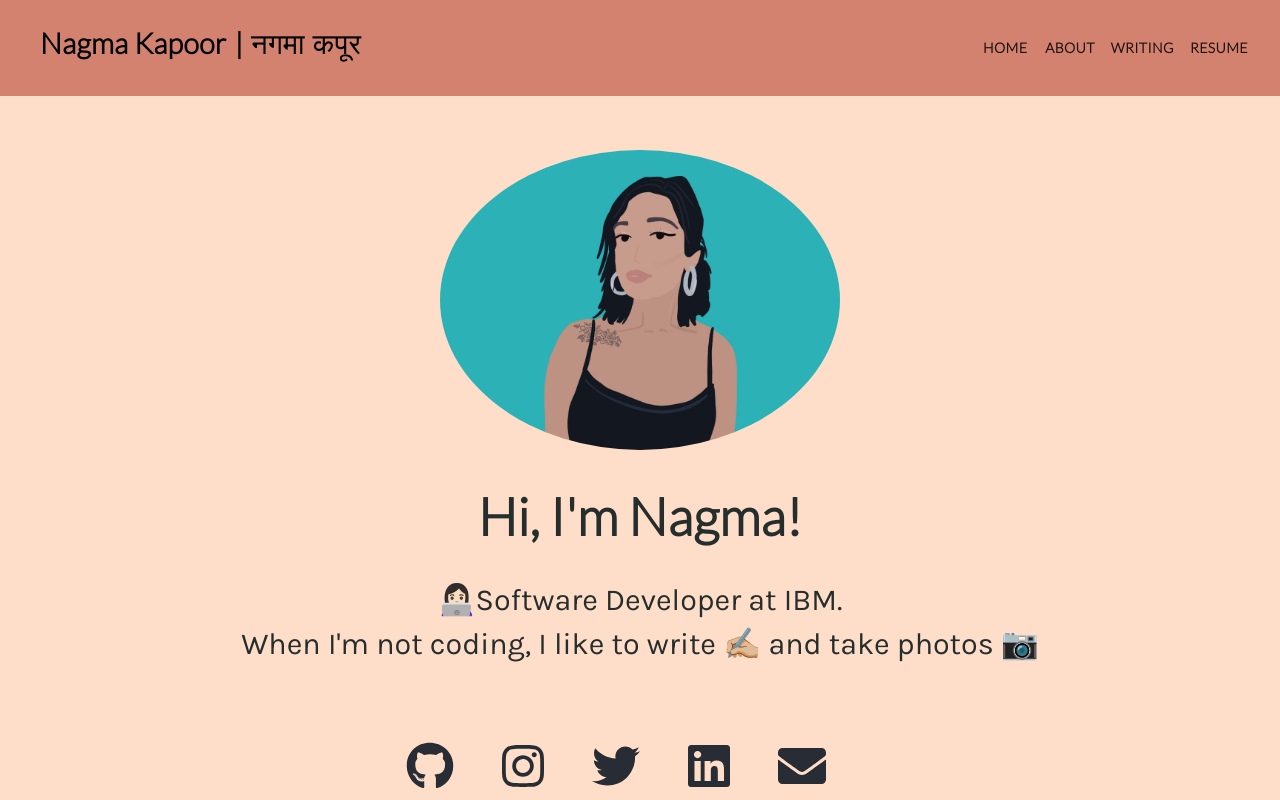
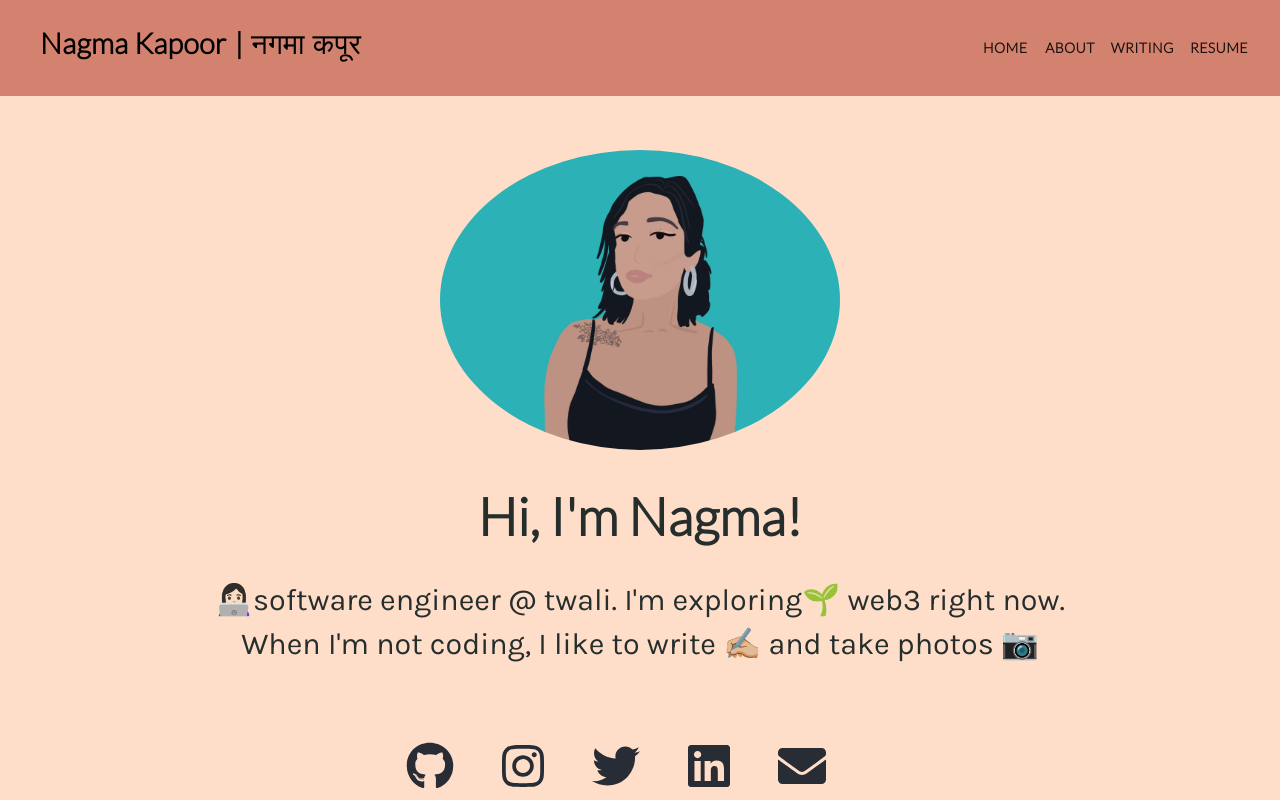
Before and after one commit to nagmak/nagma-site, a React (Create React App) app: page / in a window 1280 px wide. Built offline with nearby package versions, Linux system fonts and the light colour scheme.

Commit message:
updated employment

```diff
--- a/src/components/about/about.js
+++ b/src/components/about/about.js
@@ -12,7 +12,7 @@ function AboutPage() {
             <div className="about-page-text">
                 <p className="about-page-para">It has been a long journey arriving here. I was born in India, grew up sailing on ships, then on shore in Singapore, Canada and USA. I identify with the experiences of being a Third Culture Kid and love to rattle on about this at random.</p>
                 <p className="about-page-para">Learning about other cultures and deep-diving into human experiences is what I enjoy the most. In my free time, I like to write poetry, short stories, read and take photos. Also a bit of a fitness junkie when stars align.</p>
-                <p className="about-page-para">Currently, I work at IBM Canada - Data Security as a Full-Stack Developer using React, Node and Go.</p>
+                <p className="about-page-para">Currently, I work at Twali as a software engineer using React, Next.js serverless. I'm curious about web3 and learning about Solidity + smart contracts.</p>
             </div>
             </header>
         </div>
--- a/src/components/home/home.js
+++ b/src/components/home/home.js
@@ -19,7 +19,7 @@ function HomePage() {
             content="minimum-scale=1, initial-scale=1, width=device-width"/>
             <img className="icon-image" src="nagmacartoon2.JPG" alt="Nagma"/>
             <h1 className="name-header">Hi, I'm Nagma!</h1>
-            <h3 className="about-me"><Emoji symbol="👩🏻‍💻" label="woman-dev"/>Software Developer at IBM.</h3>
+            <h3 className="about-me"><Emoji symbol="👩🏻‍💻" label="woman-dev"/>software engineer @ twali. I'm exploring<span role="img" aria-label="plant">🌱</span> web3 right now.</h3>
             <h3 className="about-me">When I'm not coding, I like to write <Emoji symbol="✍🏼" label="writing"/> and take photos <Emoji symbol="📷" label="camera"/></h3>
         </header>
         </div>
```
